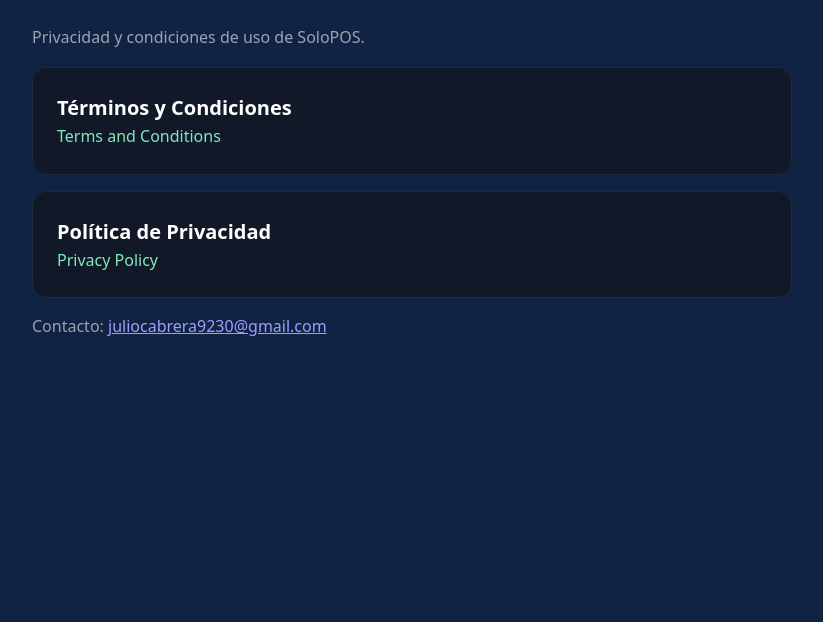
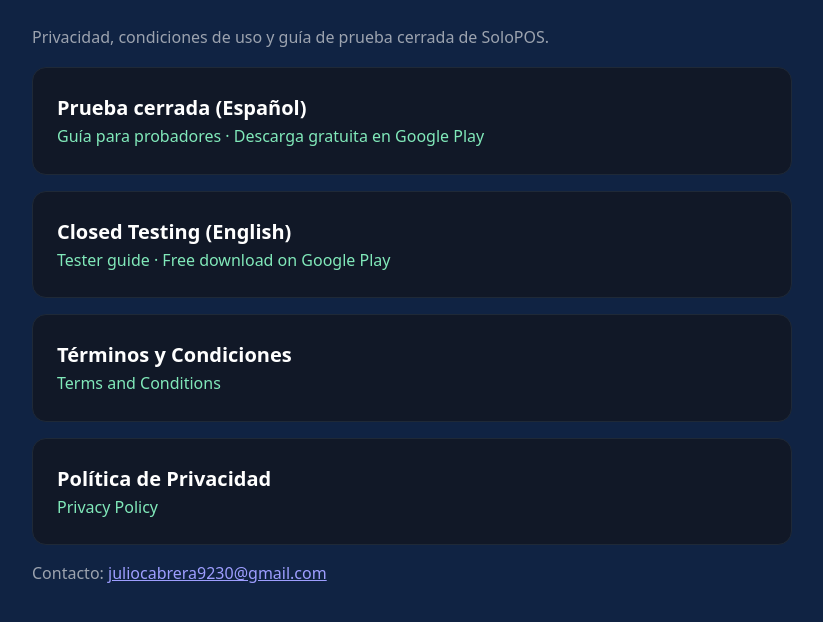
Before and after one commit to JAppslabs/SoloPOS, a plain HTML site: page legal/index.html in a window 1280 px wide. Shown: the part 162-784 px from the top of the page, without its empty margins (228-1051 px from the left). Drawn offline with Linux system fonts and the light colour scheme.

Commit message:
Add closed testing guide links to legal/index.html

```diff
--- a/legal/index.html
+++ b/legal/index.html
@@ -3,7 +3,9 @@
 <html lang="es">
 <head><meta charset="utf-8"><meta name="viewport" content="width=device-width,initial-scale=1"><title>Documentos legales — SoloPOS</title>
 <style>:root{color-scheme:dark}body{margin:0;background:#102343;color:#e5e7eb;font:16px/1.6 system-ui,sans-serif}main{max-width:760px;margin:auto;padding:64px 24px}h1{font-size:42px}p{color:#9ca3af}.card{display:block;padding:24px;margin:16px 0;background:#111827;border:1px solid #1f2937;border-radius:14px;color:#81e9ba;text-decoration:none}.card strong{display:block;color:#fff;font-size:20px}</style></head>
-<body><main><h1>SoloPOS</h1><p>Privacidad y condiciones de uso de SoloPOS.</p>
+<body><main><h1>SoloPOS</h1><p>Privacidad, condiciones de uso y guía de prueba cerrada de SoloPOS.</p>
+<a class="card" href="prueba.html"><strong>Prueba cerrada (Español)</strong>Guía para probadores · Descarga gratuita en Google Play</a>
+<a class="card" href="testing.html"><strong>Closed Testing (English)</strong>Tester guide · Free download on Google Play</a>
 <a class="card" href="terminos-y-condiciones.html"><strong>Términos y Condiciones</strong>Terms and Conditions</a>
 <a class="card" href="politica-de-privacidad.html"><strong>Política de Privacidad</strong>Privacy Policy</a>
 <p>Contacto: <a href="mailto:juliocabrera9230@gmail.com">juliocabrera9230@gmail.com</a></p></main></body></html>
```
